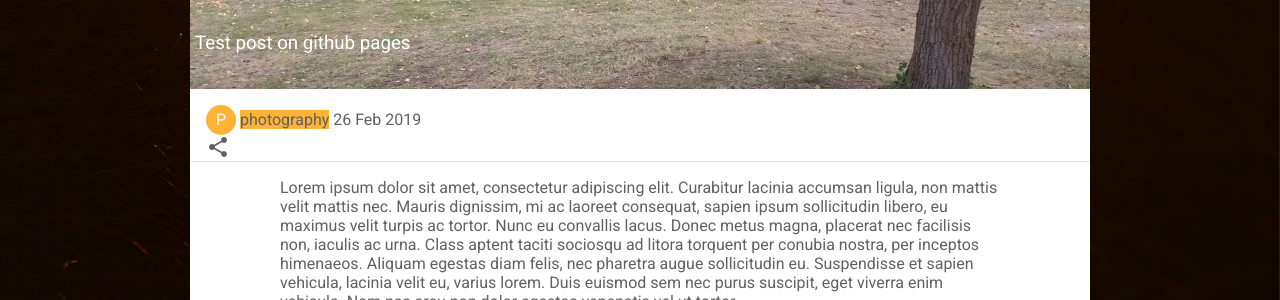
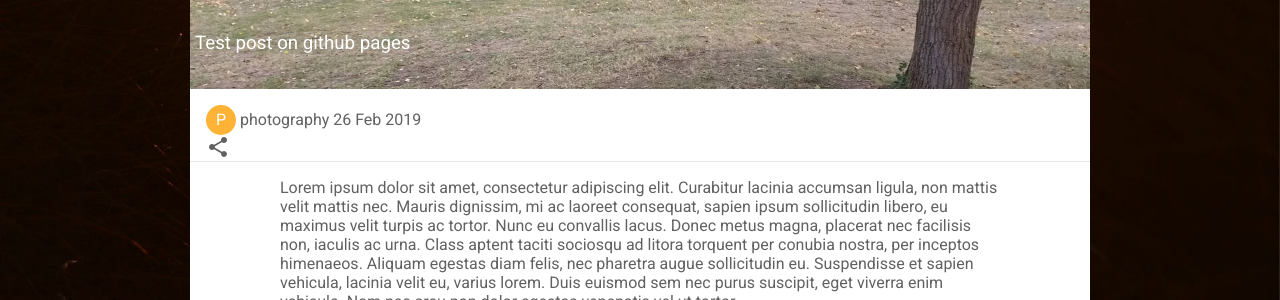
Before and after one commit to jimmyclarke113/jimmyclarke113.github.io, a Jekyll site: the page built from _posts/2019-02-26-test-post-2.md, in a window 1280 px wide. Shown: the part 289-589 px from the top of the page. Built offline with Jekyll 4.4.1, drawn with Linux system fonts in a browser that asks for light colours.

Commit message:
Update posts2019.html

```diff
--- a/_layouts/posts2019.html
+++ b/_layouts/posts2019.html
@@ -9,7 +9,7 @@
 	</div>
 	<div class="postMeta">
 		<div class="postCategory {{page.categoryclass}}">{{page.categoryclass}}</div>
-		<span class="{{page.categoryclass}}">{{page.category}}</span>
+		<span>{{page.category}}</span>
 		<span>{{ page.date | date_to_string }}</span>
 		<div class="postShare"><i class="material-icons">share</i></div>
 	</div>
```
